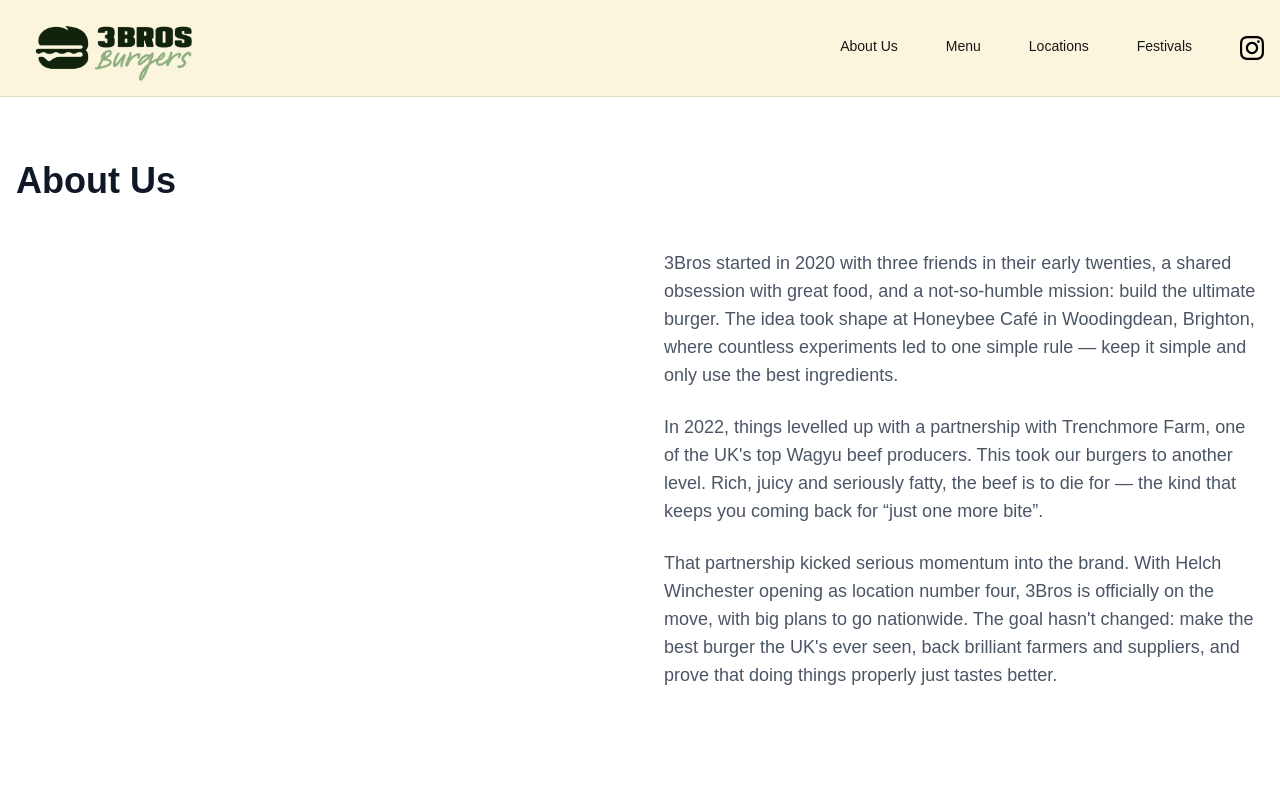
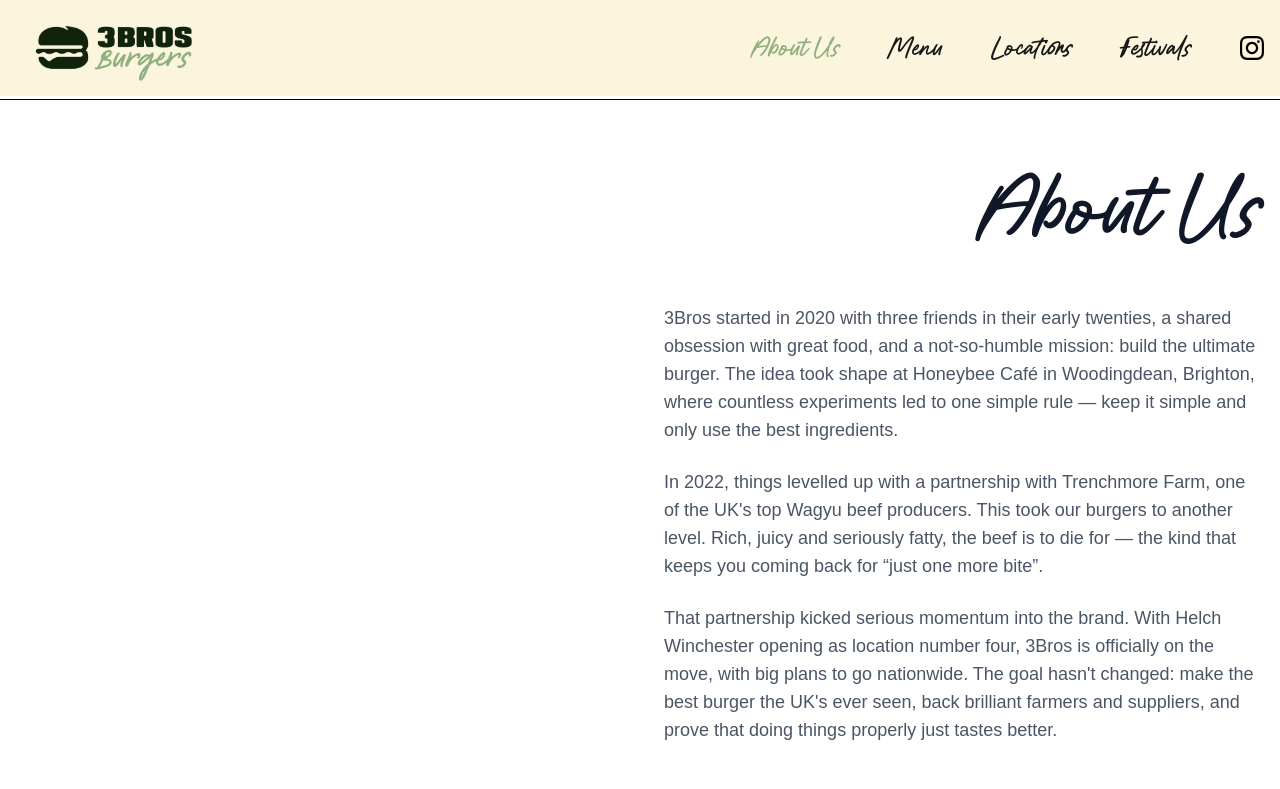
Before and after one commit to Gradius93/3bros, a Next.js app: page /about in a window 1280 px wide. Shown: the top 789 px of the page. Built offline with nearby package versions, Linux system fonts and the light colour scheme.

Commit message:
3BROS-3 added la petunia

```diff
--- a/src/components/layout/Navbar.tsx
+++ b/src/components/layout/Navbar.tsx
@@ -28,8 +28,8 @@
   ];
 
   return (
-    <header className="sticky top-0 z-50 bg-[#faf5dc] border-b border-black/10">
-      <div className="max-w-7xl h-24 mx-auto px-4 py-4 flex items-center justify-between">
+    <header className="sticky top-0 z-50 bg-[#faf5dc] border-0 shadow-none outline-none [border-bottom:0]">
+      <div className="max-w-7xl h-24 mx-auto px-4 py-4 flex items-center justify-between border-0">
         <Link href="/">
           <Image
             src="/images/3bros_logo.png"
@@ -39,19 +39,19 @@
           />
         </Link>
         {/* Desktop Navigation */}
-        <nav className="hidden md:flex gap-12 text-sm">
+        <nav className="hidden md:flex gap-12 text-3xl font-la-petunia">
           {menuItems.map((item) => {
-            // const isActive = router.pathname === item.href;
+            const isActive = router.pathname === item.href;
             return (
               <Link
                 key={item.href}
                 href={item.href}
-                className="relative"
+                className={isActive ? "text-[#91AF80]" : ""}
               >
                 {item.label}
-                {/* {isActive && (
+                {isActive && (
                   <span className="absolute left-0 bottom-1 w-full h-0.25 bg-black translate-y-2"></span>
-                )} */}
+                )}
               </Link>
             );
           })}
@@ -62,7 +62,7 @@
                 href={item.href}
                 target="_blank"
                 aria-label="Instagram"
-                className="hover:opacity-70 transition-opacity"
+                className="hover:opacity-70 transition-opacity flex items-center"
               >
                 <svg
                   width="24"
@@ -133,14 +133,16 @@
           className={`flex flex-col items-center space-y-8 transition-all duration-500 delay-100 ${isMenuOpen ? "opacity-100 translate-y-0" : "opacity-0 translate-y-8"
             }`}
         >
-          {menuItems.map((item, index) => (
+          {menuItems.map((item, index) => {
+            const isActive = router.pathname === item.href;
+            return (
               <Link
                 key={item.href}
                 href={item.href}
                 className={`text-2xl font-medium hover:underline transition-all duration-300 ${isMenuOpen
                   ? "opacity-100 translate-y-0"
                   : "opacity-0 translate-y-4"
-                }`}
+                  } ${isActive ? "text-[#91AF80]" : ""}`}
                 style={{
                   transitionDelay: isMenuOpen ? `${(index + 1) * 100}ms` : "0ms",
                 }}
@@ -148,7 +150,8 @@
               >
                 {item.label}
               </Link>
-          ))}
+            );
+          })}
         </nav>
       </div>
     </header>
--- a/src/pages/_app.tsx
+++ b/src/pages/_app.tsx
@@ -68,7 +68,7 @@
         className={`${geistSans.variable} ${geistMono.variable} antialiased`}
       >
         <Navbar />
-        <main id="main-content" role="main">
+        <main id="main-content" role="main" className="border-0">
           <Component {...pageProps} />
         </main>
         <Footer />
--- a/src/pages/about.tsx
+++ b/src/pages/about.tsx
@@ -41,7 +41,7 @@
       <div className="max-w-7xl mx-auto px-4 py-16">
         {/* About Us Section - Image Left, Content Right */}
         <section className="mb-24">
-          <h1 className="text-4xl font-bold text-gray-900 mb-12">About Us</h1>
+          <h1 className="text-8xl font-bold text-gray-900 mb-12 font-la-petunia lg:text-right">About Us</h1>
           <div className="grid lg:grid-cols-2 gap-12 items-start">
             {/* Image Section */}
             <div className="relative">
@@ -85,7 +85,7 @@
 
         {/* Our Meat Section - Content Left, Image Right */}
         <section className="mb-16">
-          <h2 className="text-4xl font-bold text-gray-900 mb-12">Our Meat</h2>
+          <h2 className="text-8xl font-bold text-gray-900 mb-12 font-la-petunia">Our Meat</h2>
           <div className="grid lg:grid-cols-2 gap-12 items-start">
             {/* Text Content Section */}
             <div className="prose prose-lg max-w-none">
@@ -167,7 +167,7 @@
 
         {/* The Farm Section - Image Left, Content Right */}
         <section className="mb-16">
-          <h2 className="text-4xl font-bold text-gray-900 mb-12">The Farm</h2>
+          <h2 className="text-8xl font-bold text-gray-900 mb-12 font-la-petunia lg:text-right">The Farm</h2>
           <div className="grid lg:grid-cols-2 gap-12 items-start">
             {/* Image Section */}
             <div className="relative">
--- /dev/null
+++ b/src/styles/fonts.css
@@ -0,0 +1,15 @@
+@font-face {
+  font-family: "La Petunia";
+  src: url("/fonts/La-Petunia-107544018/La_Petunia.otf") format("opentype");
+  font-weight: 400;
+  font-style: normal;
+  font-display: swap;
+}
+
+@font-face {
+  font-family: "La Petunia";
+  src: url("/fonts/La-Petunia-107544018/La_Petunia.ttf") format("truetype");
+  font-weight: 700;
+  font-style: normal;
+  font-display: swap;
+}
--- a/src/styles/globals.css
+++ b/src/styles/globals.css
@@ -1,9 +1,10 @@
+@import "./fonts.css";
 @import "tailwindcss";
 
 :root {
   --background: #ffffff;
   --foreground: #171717;
-  --color-sub-green: #1C4E30;
+  --color-sub-green: #1c4e30;
 }
 
 @theme inline {
@@ -12,6 +13,7 @@
   --font-sans: var(--font-geist-sans);
   --font-mono: var(--font-geist-mono);
   --font-overpass: "Overpass", sans-serif;
+  --font-la-petunia: "La Petunia", sans-serif;
 }
 
 @media (prefers-color-scheme: dark) {
@@ -37,11 +39,15 @@
 }
 
 .text-shadow-lg {
-  text-shadow: 0 4px 8px rgba(0, 0, 0, 0.7), 0 2px 4px rgba(0, 0, 0, 0.5);
+  text-shadow:
+    0 4px 8px rgba(0, 0, 0, 0.7),
+    0 2px 4px rgba(0, 0, 0, 0.5);
 }
 
 .text-shadow-xl {
-  text-shadow: 0 6px 12px rgba(0, 0, 0, 0.8), 0 3px 6px rgba(0, 0, 0, 0.6);
+  text-shadow:
+    0 6px 12px rgba(0, 0, 0, 0.8),
+    0 3px 6px rgba(0, 0, 0, 0.6);
 }
 
 /* Fade-in animation for portfolio items */
--- /dev/null
+++ b/tailwind.config.ts
@@ -0,0 +1 @@
+module.exports = {};
```
Also changed, not shown: public/fonts/La-Petunia-107544018/La_Petunia.otf (added), public/fonts/La-Petunia-107544018/La_Petunia.ttf (added). Lines whose indentation alone changed are shown as unchanged.
